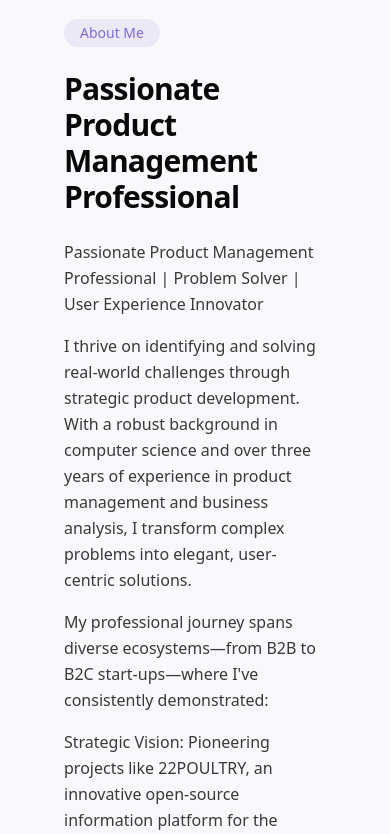
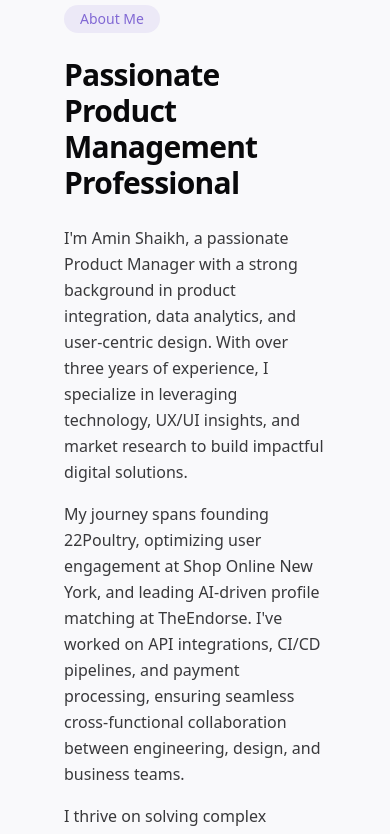
Before and after one commit to CapAmin22/linkedin-portfolio-genie, a React (Vite) app: page / in a window 390 px wide. Shown: the part 1156-1990 px from the top of the page. Built offline with nearby package versions, Linux system fonts and the light colour scheme.

Commit message:
Update personal information and skills
Updates personal information, achievements, skills, and descriptions in the portfolio. Refines the About Me section, technical toolkit, and key achievements. Also updates profile pictures and adjusts the layout of the skills section.

```diff
--- a/src/components/About.tsx
+++ b/src/components/About.tsx
@@ -22,7 +22,7 @@ const About: React.FC<AboutProps> = ({ personalInfo }) => {
           <AnimateIn type="fade-in" className="md:w-2/5 mb-10 md:mb-0">
             <div className="relative">
               <img
-                src={personalInfo.avatar}
+                src={personalInfo.aboutImage || personalInfo.avatar}
                 alt={personalInfo.fullName}
                 className="w-full h-auto rounded-lg shadow-lg object-cover"
                 onError={(e) => {
@@ -65,10 +65,6 @@ const About: React.FC<AboutProps> = ({ personalInfo }) => {
                     {personalInfo.bio}
                   </p>
                 )}
-
-                <p className="text-foreground/80">
-                  Beyond work, I'm a National Rowing Champion and NCC Senior, bringing the same discipline, strategy, and passion to product management that I apply to sports and personal growth. Always eager to transform innovative ideas into impactful solutions.
-                </p>
               </div>
             </AnimateIn>
 
@@ -93,15 +89,28 @@ const About: React.FC<AboutProps> = ({ personalInfo }) => {
             <AnimateIn type="fade-in-up" delay={500}>
               <div className="mt-8">
                 <h3 className="text-lg font-medium mb-4">Technical Toolkit:</h3>
-                <div className="flex flex-wrap gap-3">
-                  <div className="px-4 py-2 bg-secondary rounded-md text-sm font-medium">Product Strategy</div>
-                  <div className="px-4 py-2 bg-secondary rounded-md text-sm font-medium">Figma</div>
-                  <div className="px-4 py-2 bg-secondary rounded-md text-sm font-medium">Wireframing</div>
-                  <div className="px-4 py-2 bg-secondary rounded-md text-sm font-medium">JIRA/Confluence</div>
-                  <div className="px-4 py-2 bg-secondary rounded-md text-sm font-medium">Data Analysis</div>
-                  <div className="px-4 py-2 bg-secondary rounded-md text-sm font-medium">User Story Mapping</div>
-                  <div className="px-4 py-2 bg-secondary rounded-md text-sm font-medium">Agile/Scrum</div>
-                  <div className="px-4 py-2 bg-secondary rounded-md text-sm font-medium">KPI Tracking</div>
+                <div className="flex flex-wrap gap-2">
+                  <div className="px-3 py-1 bg-secondary rounded-md text-sm font-medium">Product Strategy</div>
+                  <div className="px-3 py-1 bg-secondary rounded-md text-sm font-medium">Wireframing</div>
+                  <div className="px-3 py-1 bg-secondary rounded-md text-sm font-medium">Prototyping</div>
+                  <div className="px-3 py-1 bg-secondary rounded-md text-sm font-medium">Postman</div>
+                  <div className="px-3 py-1 bg-secondary rounded-md text-sm font-medium">Primary & Secondary Research</div>
+                  <div className="px-3 py-1 bg-secondary rounded-md text-sm font-medium">Brainstorming</div>
+                  <div className="px-3 py-1 bg-secondary rounded-md text-sm font-medium">API Integration</div>
+                  <div className="px-3 py-1 bg-secondary rounded-md text-sm font-medium">KPI</div>
+                  <div className="px-3 py-1 bg-secondary rounded-md text-sm font-medium">PDLC</div>
+                  <div className="px-3 py-1 bg-secondary rounded-md text-sm font-medium">Cross-Functional Collaboration</div>
+                  <div className="px-3 py-1 bg-secondary rounded-md text-sm font-medium">Figma</div>
+                  <div className="px-3 py-1 bg-secondary rounded-md text-sm font-medium">JIRA/Confluence</div>
+                  <div className="px-3 py-1 bg-secondary rounded-md text-sm font-medium">PRD</div>
+                  <div className="px-3 py-1 bg-secondary rounded-md text-sm font-medium">Agile & Scrum</div>
+                  <div className="px-3 py-1 bg-secondary rounded-md text-sm font-medium">GTM</div>
+                  <div className="px-3 py-1 bg-secondary rounded-md text-sm font-medium">Data Analysis</div>
+                  <div className="px-3 py-1 bg-secondary rounded-md text-sm font-medium">User Story Mapping</div>
+                  <div className="px-3 py-1 bg-secondary rounded-md text-sm font-medium">UX/UI</div>
+                  <div className="px-3 py-1 bg-secondary rounded-md text-sm font-medium">Product Roadmap</div>
+                  <div className="px-3 py-1 bg-secondary rounded-md text-sm font-medium">Story Telling</div>
+                  <div className="px-3 py-1 bg-secondary rounded-md text-sm font-medium">Structured Thinking</div>
                 </div>
               </div>
             </AnimateIn>
--- a/src/components/Hero.tsx
+++ b/src/components/Hero.tsx
@@ -50,7 +50,7 @@ const Hero: React.FC<HeroProps> = ({ personalInfo }) => {
 
         <AnimateIn type="fade-in-up" delay={400}>
           <p className="text-lg text-foreground/80 mb-10 max-w-2xl mx-auto">
-            Let's connect and create something extraordinary! A product management professional specializing in data-driven decision making and user experience innovation.
+            Let's connect and create something extraordinary!
           </p>
         </AnimateIn>
 
--- a/src/lib/types.ts
+++ b/src/lib/types.ts
@@ -74,6 +74,7 @@ export interface PersonalInfo {
   bio: string;
   summary?: string[];
   avatar?: string;
+  aboutImage?: string;
   contact: ContactInfo;
   achievements?: string[];
   availability?: 'available' | 'limited' | 'unavailable';
--- a/src/pages/Index.tsx
+++ b/src/pages/Index.tsx
@@ -1,4 +1,3 @@
-
 import React, { useEffect } from 'react';
 import Header from '@/components/Header';
 import Hero from '@/components/Hero';
@@ -17,20 +16,19 @@ const personalInfo: PersonalInfo = {
   fullName: "Amin Shaikh",
   title: "Product Management Enthusiast & Polymath",
   bio: "Product Management professional with expertise in UX/UI, ideation, and data-driven decision making.",
-  avatar: "/lovable-uploads/AminPhoto_PPZ1__1___1_",
+  avatar: "/lovable-uploads/AminPhoto PPZ1 (1) (1)",
+  aboutImage: "/lovable-uploads/Amin3 (1)",
   summary: [
-    "Passionate Product Management Professional | Problem Solver | User Experience Innovator",
-    "I thrive on identifying and solving real-world challenges through strategic product development. With a robust background in computer science and over three years of experience in product management and business analysis, I transform complex problems into elegant, user-centric solutions.",
-    "My professional journey spans diverse ecosystems—from B2B to B2C start-ups—where I've consistently demonstrated:",
-    "Strategic Vision: Pioneering projects like 22POULTRY, an innovative open-source information platform for the poultry industry, showcasing my ability to identify and address market gaps.",
-    "Cross-Functional Excellence: Proven track record of collaborating with global teams, aligning stakeholders, and driving product vision across different time zones and technological landscapes.",
-    "Data-Driven Approach: Leveraging advanced analytics, user research, and tools like Google Analytics, Mixpanel, CleverTap, and Amplitude to make informed product decisions and track performance metrics."
+    "I'm Amin Shaikh, a passionate Product Manager with a strong background in product integration, data analytics, and user-centric design. With over three years of experience, I specialize in leveraging technology, UX/UI insights, and market research to build impactful digital solutions.",
+    "My journey spans founding 22Poultry, optimizing user engagement at Shop Online New York, and leading AI-driven profile matching at TheEndorse. I've worked on API integrations, CI/CD pipelines, and payment processing, ensuring seamless cross-functional collaboration between engineering, design, and business teams.",
+    "I thrive on solving complex problems, refining workflows, and delivering data-driven decisions that enhance product efficiency and user experience. My work is driven by a passion for innovation, emerging technologies, and continuous learning. Let's connect and build something great!"
   ],
   achievements: [
-    "Led cross-functional teams to deliver product features that increased user engagement by 35%",
-    "Boosted retention",
-    "National Rowing Champion",
-    "Speaker at Product Management Summit 2023 on 'Data-Driven Decision Making in Product Development'"
+    "Founded and scaled 22Poultry, a SaaS platform delivering real-time poultry stats, bank loan solutions, training, and market insights that transform traditional industries.",
+    "Led cross-functional teams at Helpy Moto to integrate advanced payment and service solutions, reducing refund processing errors by 10% and enhancing system reliability.",
+    "Drove user-centric product development at Shop Online New York and TheEndorse by leveraging data analytics, UX/UI insights, and agile methodologies to boost engagement and retention.",
+    "Recognized as an innovative leader with a strong track record in integration and data-driven decision making.",
+    "Passionate about emerging technologies, AI/ML, and fintech, with a commitment to continuous learning and impactful product development."
   ],
   contact: {
     email: "shaikhaminrehman302@outlook.com",
@@ -280,21 +278,21 @@ const awards: Award[] = [
   },
   {
     title: "Boosted retention",
-    issuer: "GrowthSchool",
+    issuer: "Shop Online New York",
     date: "2023",
-    description: "Recognized for exceptional leadership in product management and innovation."
+    description: "Conducted in-depth customer journey and funnel analyses that boosted retention by 15% and reduced churn by 10% at Shop Online New York"
   },
   {
     title: "Best client management award",
-    issuer: "Startup India",
-    date: "2023",
+    issuer: "Banao Tech",
+    date: "",
     description: "Won recognition for exceptional client management skills and relationship building."
   },
   {
-    title: "Top 1% at GrowthSchool | Leadership Role From Schools to college | National Rowing Champion",
-    issuer: "Various Organizations",
-    date: "2020-2023",
-    description: "Recognized for academic excellence, leadership qualities, and athletic achievements across different organizations."
+    title: "Top 1% at GrowthSchool",
+    issuer: "GrowthSchool",
+    date: "",
+    description: "Recognized for academic excellence and outstanding performance."
   }
 ];
 
```
Also changed, not shown: src/components/Skills.tsx (+12 -36 lines).
